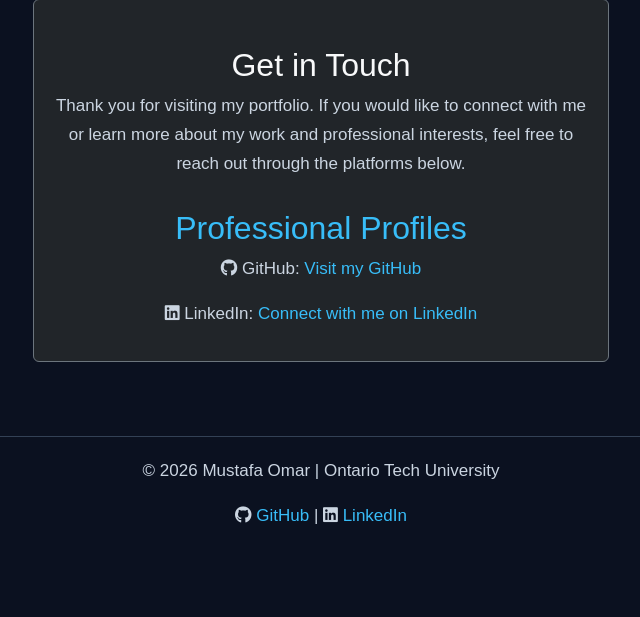
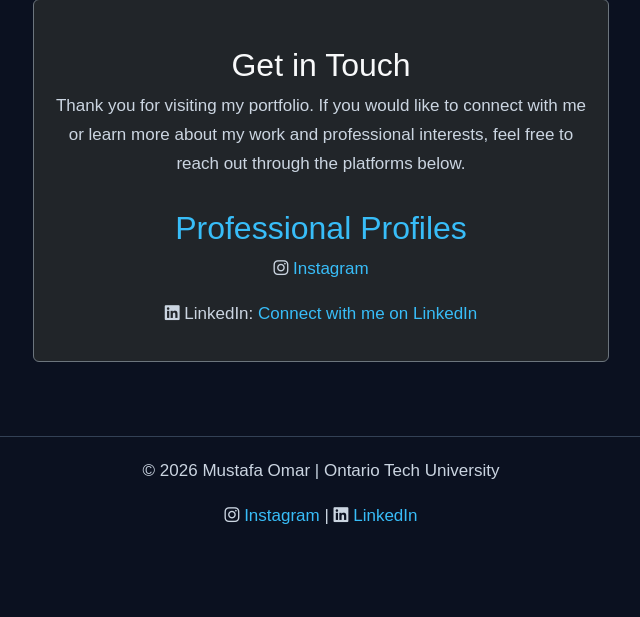
Before and after one commit to mustafaelmoumin-blip/INFR3120-Assignment2-, a Node server app: page /contact in a window 1280 px wide. Shown: the part 247-864 px from the top of the page, without its empty margins (319-959 px from the left). Run offline with Node 20, Linux system fonts and the light colour scheme.

Commit message:
Update documentation and contact links

```diff
--- a/views/contact.ejs
+++ b/views/contact.ejs
@@ -38,11 +38,8 @@
                 <h2>Professional Profiles</h2>
 
                 <p>
-                    <i class="fa-brands fa-github"></i>
-                    GitHub:
-                    <a href="https://github.com/" target="_blank">
-                        Visit my GitHub
-                    </a>
+                    <i class="fa-brands fa-instagram"></i>
+<a href="https://www.instagram.com/muxtafa_omar/" target="_blank">Instagram</a>
                 </p>
 
                 <p>
--- a/views/partials/footer.ejs
+++ b/views/partials/footer.ejs
@@ -2,8 +2,8 @@
     <p>&copy; 2026 Mustafa Omar | Ontario Tech University</p>
 
     <p>
-        <i class="fa-brands fa-github"></i>
-        <a href="https://github.com/" target="_blank">GitHub</a>
+        <i class="fa-brands fa-instagram"></i>
+<a href="https://www.instagram.com/muxtafa_omar/" target="_blank">Instagram</a>
 
         |
 
```
Also changed, not shown: README.md.
